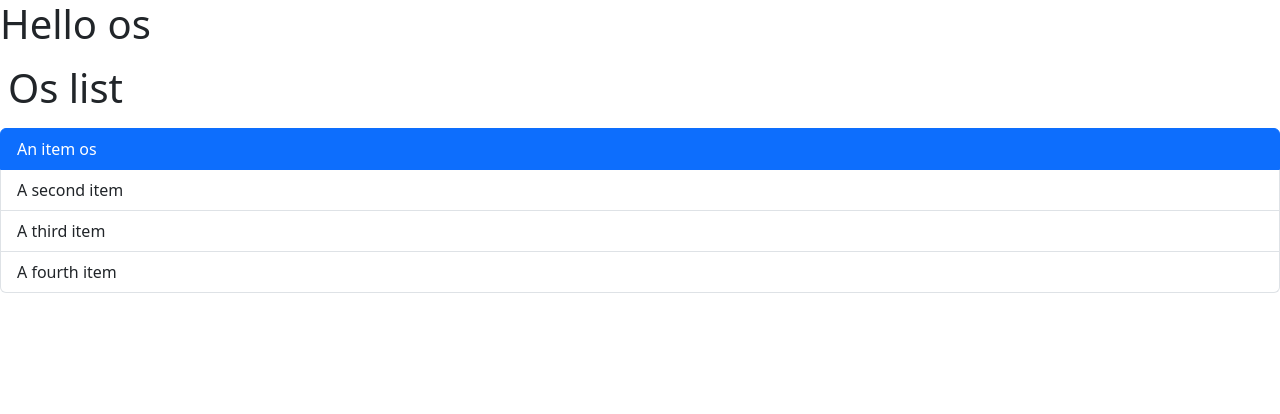
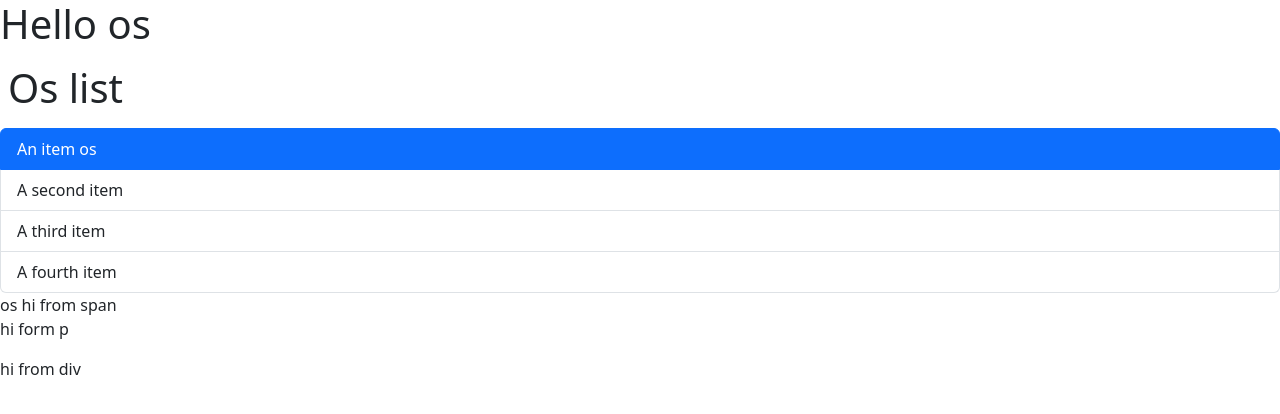
Before and after one commit to OsamaAl-Dailami/React-course-M-Mansour, a React (Vite) app: page / in a window 1280 px wide. Shown: the top 414 px of the page. Built offline with nearby package versions, Linux system fonts and the light colour scheme.

Commit message:
Lesson 21 - Passing children

```diff
--- a/src/App.tsx
+++ b/src/App.tsx
@@ -1,3 +1,4 @@
+import Alert from "./components/Alert";
 import ListGroup from "./components/ListGroup";
 import Message from "./Message";
 
@@ -9,10 +10,19 @@ function App(){
   }
 
   return (
+    <>
   <div>
     <Message/>
     <ListGroup heading="Os list" items={items} OnselectItem={handel}/>
   </div>
+
+    <Alert>
+      os <span>hi from span</span>
+      <p>hi form p</p>
+      <div>hi from div</div>
+    </Alert>
+
+  </>
   )
 }
 
--- /dev/null
+++ b/src/components/Alert.tsx
@@ -0,0 +1,14 @@
+import React from 'react'
+
+interface props{
+    children: string;
+}
+const Alert = ({children} :props) => {
+  return (
+    <div>
+      {children}
+    </div>
+  )
+}
+
+export default Alert
```
Also changed, not shown: 1 other file (tests, documents, lock files or other folders).
